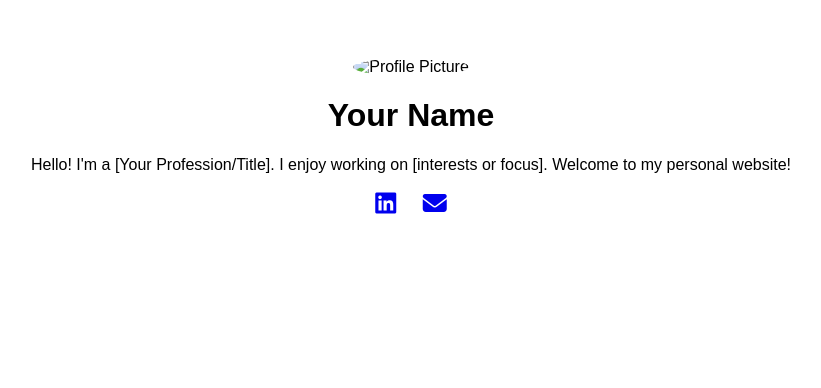
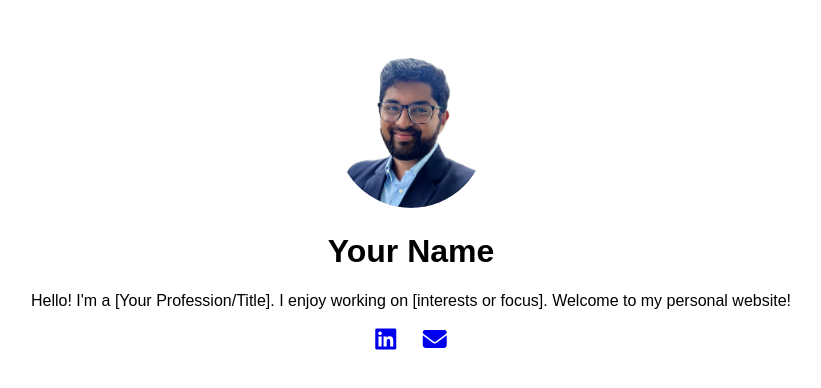
Before and after one commit to vivekmanomohan/vivekmanomohan.github.io, a plain HTML site: page index.html in a window 1280 px wide. Shown: the whole page, without its empty margins (229-1050 px from the left). Drawn offline with Linux system fonts and the light colour scheme.

Commit message:
Update index.html

```diff
--- a/index.html
+++ b/index.html
@@ -29,7 +29,7 @@
 </head>
 <body>
 
-  <img src="profile.jpg" alt="Profile Picture">
+  <img src="profile_pic.jpg" alt="Profile Picture">
   <h1>Your Name</h1>
   <p>Hello! I'm a [Your Profession/Title]. I enjoy working on [interests or focus]. Welcome to my personal website!</p>
 
```
